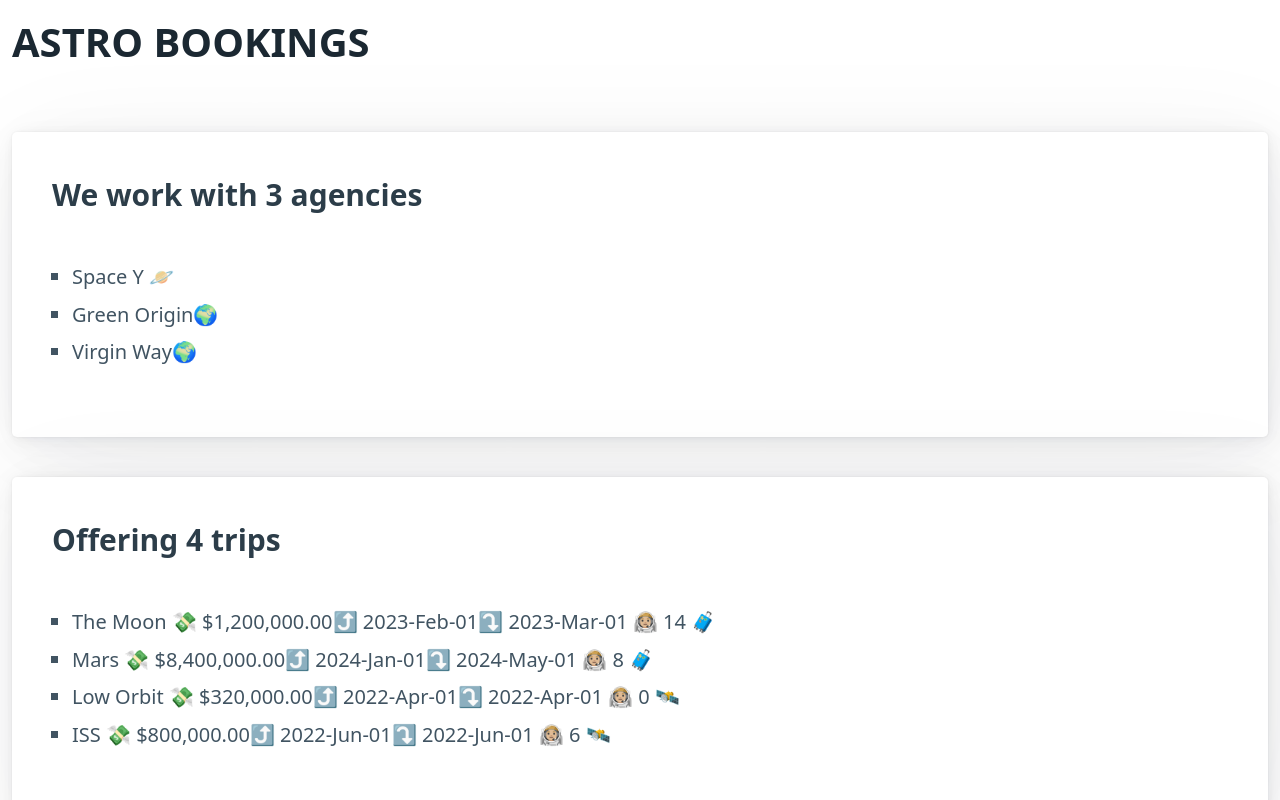
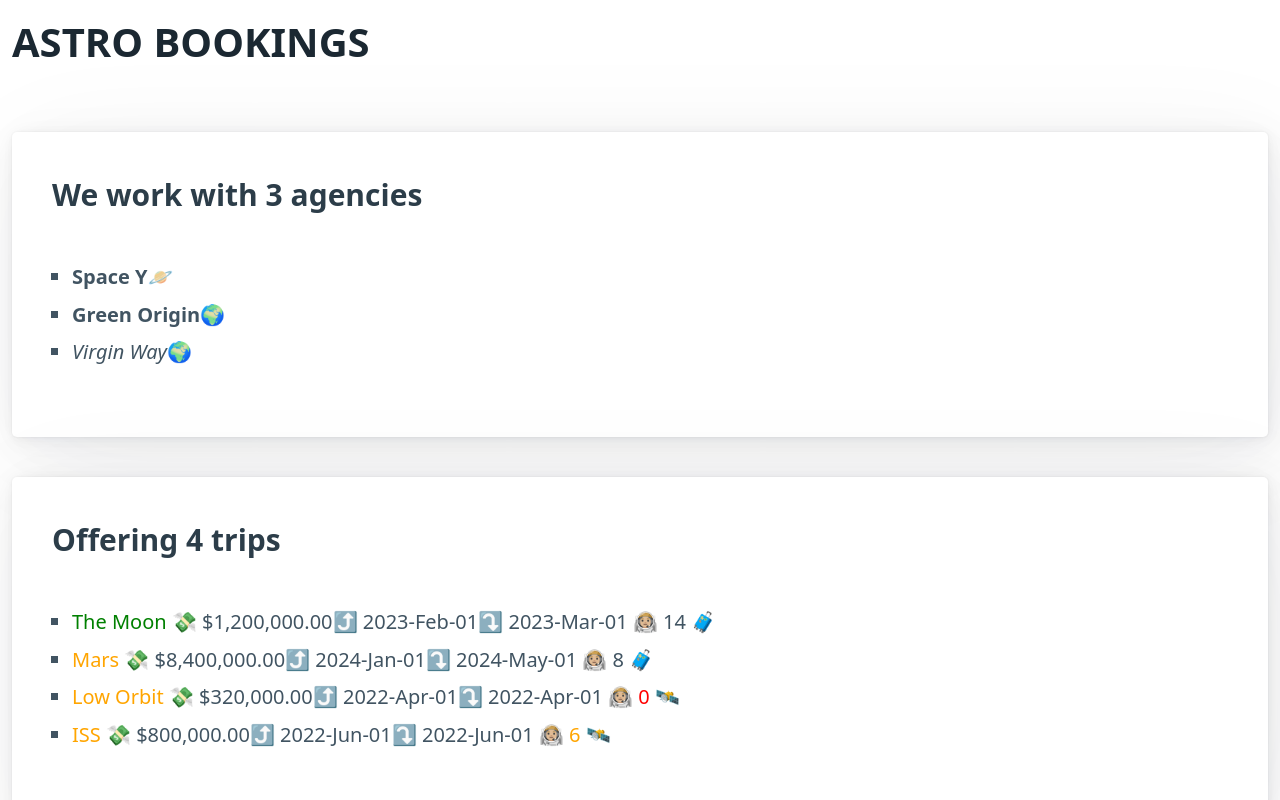
Before and after one commit to AlbertoBasalo/angular_intro, an Angular app: page / in a window 1280 px wide. Shown: the top 800 px of the page. Built offline with nearby package versions, Linux system fonts and the light colour scheme.

Commit message:
feat: style and functions

```diff
--- a/src/app/app.component.ts
+++ b/src/app/app.component.ts
@@ -13,12 +13,8 @@
         <ul>
           <li *ngFor="let agency of agencies">
             <span [ngClass]="agency.status | lowercase">{{ agency.name }}</span>
-            <!-- <span *ngIf="agency.range==='Interplanetary'"> 🪐 </span>-->
-            <!-- <span *ngIf="agency.range === 'Orbital'">🌍</span>-->
-            <span *ngIf="agency.range === 'Interplanetary'; else orbitalIcon">
-              🪐
-            </span>
-            <ng-template #orbitalIcon><span>🌍</span></ng-template>
+            <span *ngIf="agency.range === 'Interplanetary'">🪐</span>
+            <span *ngIf="agency.range === 'Orbital'">🌍</span>
           </li>
         </ul>
       </article>
@@ -49,38 +45,52 @@
     </main>
     <footer>
       <h6>{{ title }}</h6>
-      <p>
-        <i>{{ subtitle | lowercase }}</i>
-      </p>
+      <p [style]="subtitleStyle">{{ subtitle | lowercase }}</p>
       <a [href]="authorUrl">{{ author }}</a>
     </footer>
   `,
-  styles: [],
+  styles: [
+    `
+      .active {
+        font-style: normal;
+        font-weight: bold;
+      }
+      .pending {
+        font-style: italic;
+      }
+      .green {
+        color: green;
+      }
+      .orange {
+        color: orange;
+      }
+      .sold-out {
+        color: red;
+      }
+      .few-places {
+        color: orange;
+      }
+    `,
+  ],
 })
 export class AppComponent {
   title = "Astro Bookings";
   subtitle = "Welcome on board";
+  author = "Alberto Basalo";
+  authorUrl = "https://twitter.com/albertobasalo";
+  subtitleStyle = "font-style: italic";
   agencies = data.agencies;
   trips = data.trips;
   isReloading = false;
-  author = "Alberto Basalo";
-  authorUrl = "https://twitter.com/albertobasalo";
 
-  getTripsCounter() {
-    return this.trips.length;
+  getTripsCounter = () => this.trips.length;
+
+  reload = () => (this.isReloading = true);
+
+  getClassForStatus(status: string): string {
+    return status === "Confirmed" ? "green" : "orange";
   }
-  reload(): void {
-    this.isReloading = true;
-    console.log("♻️ Reloading...");
-  }
-  getClassForStatus(status: string): string {
-    if (status === "Confirmed") {
-      return "green";
-    } else {
-      return "orange";
-    }
-  }
-  getClassForPlaces(places: number) {
+  getClassForPlaces(places: number): string {
     if (places === 0) return "sold-out";
     if (places < 8) return "few-places";
     return "";
```
